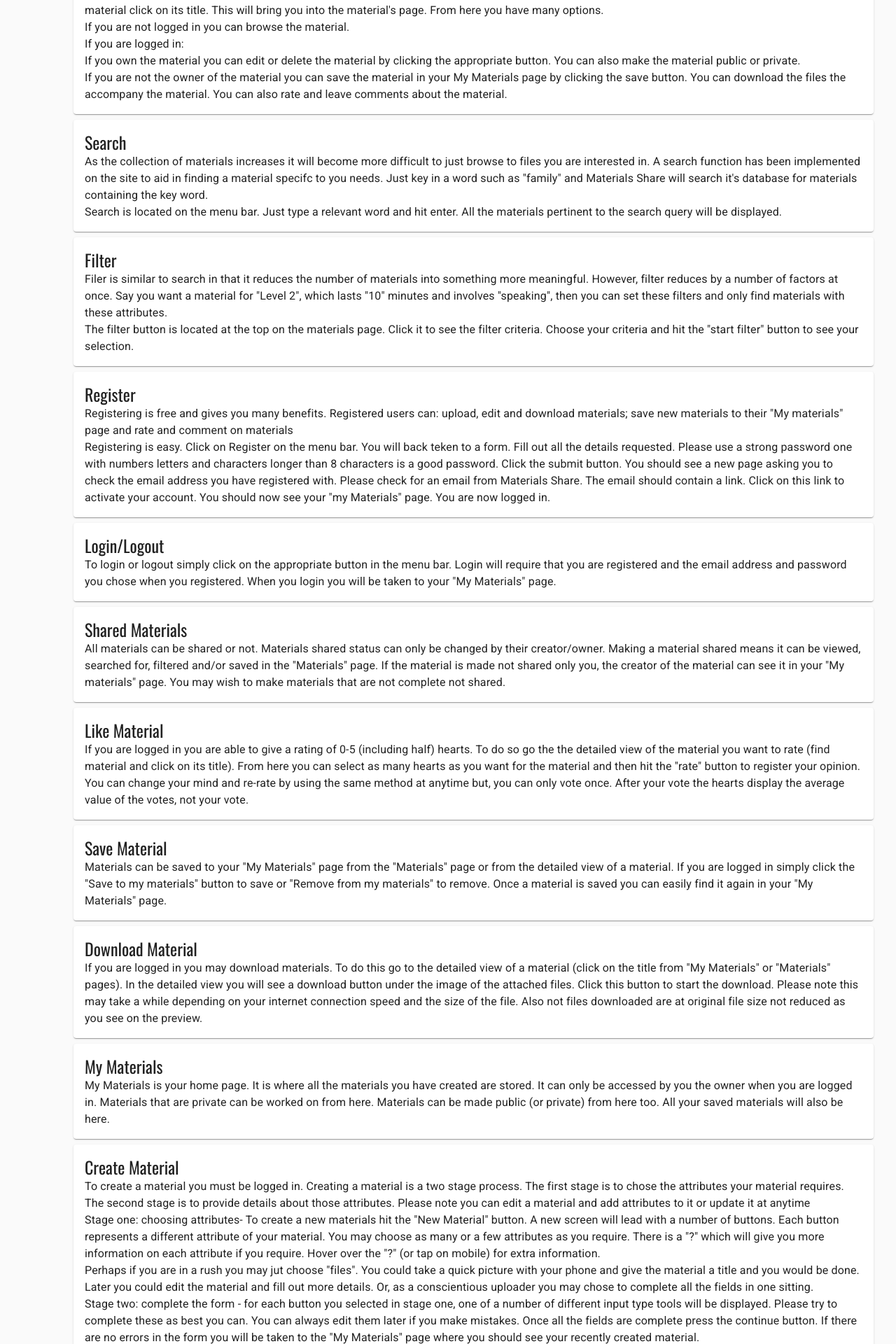
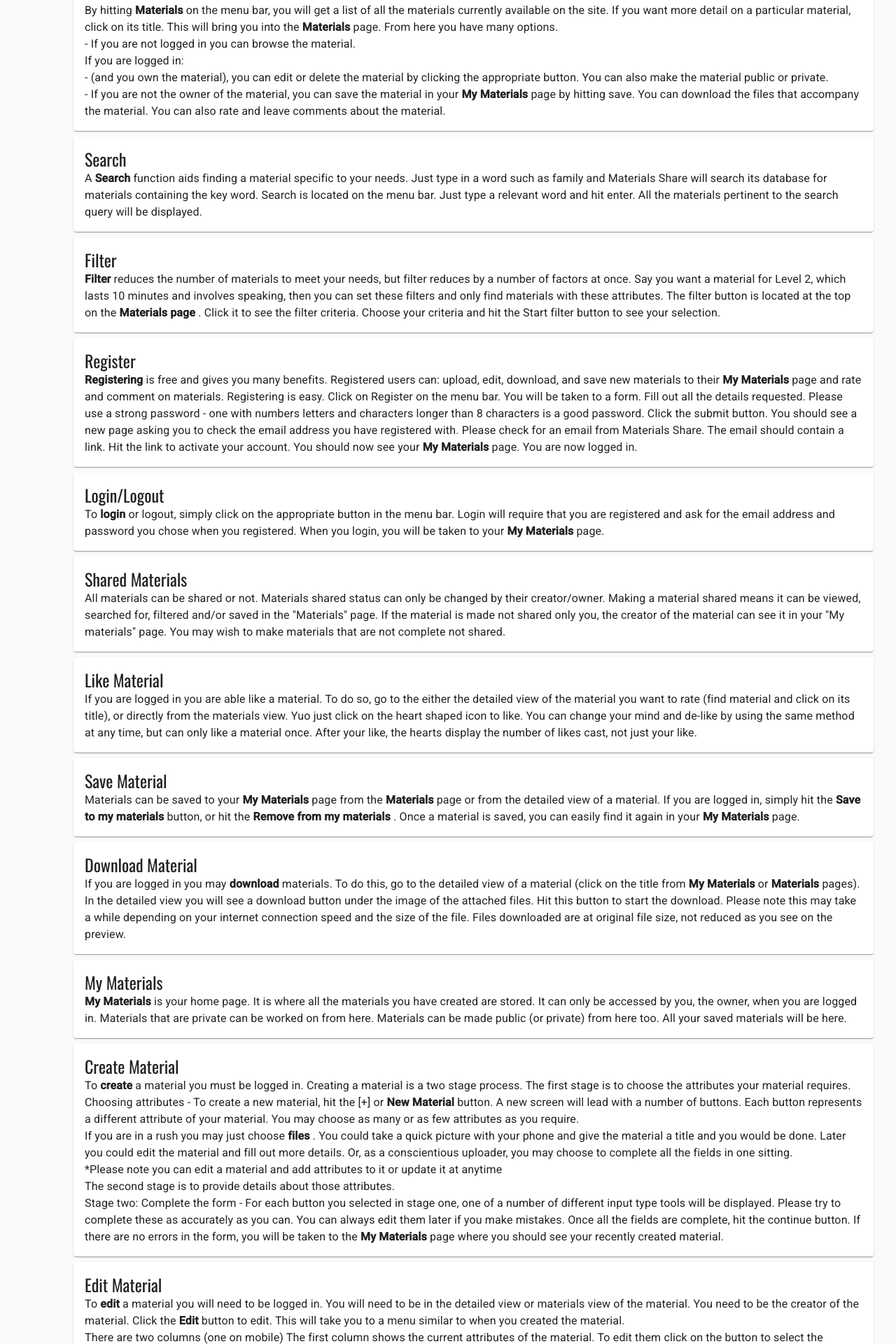
Before and after one commit to barooahn/Materials-Share-JS, a React (Create React App) app in the folder client/: page /help in a window 1280 px wide. Shown: the part 860-2780 px from the top of the page at 70% size. Built offline with nearby package versions, Linux system fonts and the light colour scheme.

Commit message:
updated help page

```diff
--- a/client/src/components/Help.jsx
+++ b/client/src/components/Help.jsx
@@ -14,7 +14,6 @@ const useStyles = makeStyles((theme) => ({
     flexGrow: 1,
     overflow: "hidden",
     padding: theme.spacing(0, 1),
-
   },
 
   paper: {
@@ -27,7 +26,6 @@ const useStyles = makeStyles((theme) => ({
   },
 }));
 
-
 const Help = () => {
   const [anchorEl, setAnchorEl] = React.useState(null);
 
@@ -38,7 +36,6 @@ const Help = () => {
   const handleClose = () => {
     setAnchorEl(null);
   };
-
 
   const classes = useStyles();
   return (
@@ -153,8 +150,8 @@ const Help = () => {
             </Typography>
 
             <Typography variant="body1" className="spacedBodyText">
-              After registering and verifying your email address you should be
-              logged in, if not <Link href="#login">Login</Link>.
+              After registering and verifying your email address, you should be
+              logged in, if not,<Link href="#login">Login</Link>.
             </Typography>
 
             <Typography variant="body1" className="spacedBodyText">
@@ -166,14 +163,14 @@ const Help = () => {
 
             <Typography variant="body1" className="spacedBodyText">
               If you want to find materials quickly you can
-              <Link href="#search">Search</Link> or{" "}
+              <Link href="#search">Search</Link> or
               <Link href="#filter">Filter</Link>
             </Typography>
 
             <Typography variant="body1" className="spacedBodyText">
-              Remember to click on the title or image of the material you are
-              interested in to get a detailed view -
-              <Link href="#viewmaterial">View a Material</Link>
+              Remember to hit the title or image of the material you are
+              interested in to
+              <Link href="#viewmaterial">View a Material</Link> in detail.
             </Typography>
             <Typography variant="body1" className="spacedBodyText">
               You can also <Link href="#creatematerial">Create Materials</Link>{" "}
@@ -193,21 +190,23 @@ const Help = () => {
 
             <Typography variant="body1" className="spacedBodyText">
               The menu bar is located at the top of the screen. It looks
-              different on mobile and is not visible to begin with. On mobile
-              you have to hit the icon in the top right hand corner with three
-              bars on it to open the menu. See the pictures for both desktop and
-              mobile menu bars.
+              different on mobile and is not visible to begin with.
+            </Typography>
+            <Typography variant="body1" className="spacedBodyText">
+              On mobile you have to hit the icon in the top right hand corner
+              with three bars on it to open the menu. See the pictures for both
+              desktop and mobile menu bars.
             </Typography>
 
             <Typography variant="body1" className="spacedBodyText">
               The menu is like a navigation panel. It allows you to see
-              different areas of Materials Share. You are now in the Start Here
+              different areas of <em>Materials Share</em>. You are now in the
+              <b> Start Here </b>
               area. Have a look at the other areas you can visit. We will take a
-              look at each in more detail further down the page.
+              look at each in more detail below.
             </Typography>
-
             <Typography variant="body1" className="spacedBodyText">
-              Click or tap on any menu item to go to that page.
+              Hit any menu item to go to that page.
             </Typography>
           </Paper>
           <Paper className={classes.paper}>
@@ -216,15 +215,15 @@ const Help = () => {
             </Typography>
 
             <Typography variant="body1" className="spacedBodyText">
-              The materials page is where you view all materials created and
-              currently shared
+              The <b> Materials </b> page is where you view all materials
+              created and currently shared.
             </Typography>
 
             <Typography variant="body1" className="spacedBodyText">
-              The materials page gives you brief information about each
+              The <b> Materials </b> page gives you brief information about each
               material, such as: title, objective, level, the textbook it can be
-              used with and a picture of files associated with the material. You
-              can click on any material to get the full details.
+              used with, and a picture of files associated with the material.
+              Hit any material to get the full details.
             </Typography>
           </Paper>
           <Paper className={classes.paper}>
@@ -233,15 +232,15 @@ const Help = () => {
             </Typography>
 
             <Typography variant="body1" className="spacedBodyText">
-              By clicking Materials button on the menu bar you will get a list
+              By hitting <b> Materials </b> on the menu bar, you will get a list
               of all the materials currently available on the site. If you want
-              more detail on a particular material click on its title. This will
-              bring you into the material's page. From here you have many
-              options.
+              more detail on a particular material, click on its title. This
+              will bring you into the <b> Materials </b> page. From here you
+              have many options.
             </Typography>
 
             <Typography variant="body1" className="spacedBodyText">
-              If you are not logged in you can browse the material.
+              - If you are not logged in you can browse the material.
             </Typography>
 
             <Typography variant="body1" className="spacedBodyText">
@@ -249,16 +248,16 @@ const Help = () => {
             </Typography>
 
             <Typography variant="body1" className="spacedBodyText">
-              If you own the material you can edit or delete the material by
-              clicking the appropriate button. You can also make the material
+              - (and you own the material), you can edit or delete the material
+              by clicking the appropriate button. You can also make the material
               public or private.
             </Typography>
 
             <Typography variant="body1" className="spacedBodyText">
-              If you are not the owner of the material you can save the material
-              in your My Materials page by clicking the save button. You can
-              download the files the accompany the material. You can also rate
-              and leave comments about the material.
+              - If you are not the owner of the material, you can save the
+              material in your <b> My Materials </b> page by hitting save. You
+              can download the files that accompany the material. You can also
+              rate and leave comments about the material.
             </Typography>
           </Paper>
           <Paper className={classes.paper}>
@@ -267,15 +266,9 @@ const Help = () => {
             </Typography>
 
             <Typography variant="body1" className="spacedBodyText">
-              As the collection of materials increases it will become more
-              difficult to just browse to files you are interested in. A search
-              function has been implemented on the site to aid in finding a
-              material specifc to you needs. Just key in a word such as "family"
-              and Materials Share will search it's database for materials
-              containing the key word.
-            </Typography>
-
-            <Typography variant="body1" className="spacedBodyText">
+              A <b> Search </b> function aids finding a material specific to
+              your needs. Just type in a word such as family and Materials Share
+              will search its database for materials containing the key word.
               Search is located on the menu bar. Just type a relevant word and
               hit enter. All the materials pertinent to the search query will be
               displayed.
@@ -287,17 +280,14 @@ const Help = () => {
             </Typography>
 
             <Typography variant="body1" className="spacedBodyText">
-              Filer is similar to search in that it reduces the number of
-              materials into something more meaningful. However, filter reduces
-              by a number of factors at once. Say you want a material for "Level
-              2", which lasts "10" minutes and involves "speaking", then you can
-              set these filters and only find materials with these attributes.
-            </Typography>
-
-            <Typography variant="body1" className="spacedBodyText">
-              The filter button is located at the top on the materials page.
-              Click it to see the filter criteria. Choose your criteria and hit
-              the "start filter" button to see your selection.
+              <b> Filter </b> reduces the number of materials to meet your
+              needs, but filter reduces by a number of factors at once. Say you
+              want a material for Level 2, which lasts 10 minutes and involves
+              speaking, then you can set these filters and only find materials
+              with these attributes. The filter button is located at the top on
+              the <b> Materials page </b>. Click it to see the filter criteria.
+              Choose your criteria and hit the Start filter button to see your
+              selection.
             </Typography>
           </Paper>
           <Paper className={classes.paper}>
@@ -306,21 +296,18 @@ const Help = () => {
             </Typography>
 
             <Typography variant="body1" className="spacedBodyText">
-              Registering is free and gives you many benefits. Registered users
-              can: upload, edit and download materials; save new materials to
-              their "My materials" page and rate and comment on materials
-            </Typography>
-
-            <Typography variant="body1" className="spacedBodyText">
-              Registering is easy. Click on Register on the menu bar. You will
-              back teken to a form. Fill out all the details requested. Please
-              use a strong password one with numbers letters and characters
-              longer than 8 characters is a good password. Click the submit
-              button. You should see a new page asking you to check the email
-              address you have registered with. Please check for an email from
-              Materials Share. The email should contain a link. Click on this
-              link to activate your account. You should now see your "my
-              Materials" page. You are now logged in.
+              <b> Registering </b> is free and gives you many benefits.
+              Registered users can: upload, edit, download, and save new
+              materials to their <b> My Materials </b> page and rate and comment
+              on materials. Registering is easy. Click on Register on the menu
+              bar. You will be taken to a form. Fill out all the details
+              requested. Please use a strong password - one with numbers letters
+              and characters longer than 8 characters is a good password. Click
+              the submit button. You should see a new page asking you to check
+              the email address you have registered with. Please check for an
+              email from Materials Share. The email should contain a link. Hit
+              the link to activate your account. You should now see your
+              <b> My Materials </b> page. You are now logged in.
             </Typography>
           </Paper>
           <Paper className={classes.paper}>
@@ -329,10 +316,11 @@ const Help = () => {
             </Typography>
 
             <Typography variant="body1" className="spacedBodyText">
-              To login or logout simply click on the appropriate button in the
-              menu bar. Login will require that you are registered and the email
-              address and password you chose when you registered. When you login
-              you will be taken to your "My Materials" page.
+              To <b> login </b> or logout, simply click on the appropriate
+              button in the menu bar. Login will require that you are registered
+              and ask for the email address and password you chose when you
+              registered. When you login, you will be taken to your
+              <b> My Materials </b> page.
             </Typography>
           </Paper>
           <Paper className={classes.paper}>
@@ -355,14 +343,13 @@ const Help = () => {
             </Typography>
 
             <Typography variant="body1" className="spacedBodyText">
-              If you are logged in you are able to give a rating of 0-5
-              (including half) hearts. To do so go the the detailed view of the
-              material you want to rate (find material and click on its title).
-              From here you can select as many hearts as you want for the
-              material and then hit the "rate" button to register your opinion.
-              You can change your mind and re-rate by using the same method at
-              anytime but, you can only vote once. After your vote the hearts
-              display the average value of the votes, not your vote.
+              If you are logged in you are able like a material. To do so, go to
+              the either the detailed view of the material you want to rate
+              (find material and click on its title), or directly from the
+              materials view. Yuo just click on the heart shaped icon to like.
+              You can change your mind and de-like by using the same method at
+              any time, but can only like a material once. After your like, the
+              hearts display the number of likes cast, not just your like.
             </Typography>
           </Paper>
           <Paper className={classes.paper}>
@@ -371,11 +358,12 @@ const Help = () => {
             </Typography>
 
             <Typography variant="body1" className="spacedBodyText">
-              Materials can be saved to your "My Materials" page from the
-              "Materials" page or from the detailed view of a material. If you
-              are logged in simply click the "Save to my materials" button to
-              save or "Remove from my materials" to remove. Once a material is
-              saved you can easily find it again in your "My Materials" page.
+              Materials can be saved to your <b> My Materials </b> page from the
+              <b> Materials </b> page or from the detailed view of a material.
+              If you are logged in, simply hit the <b> Save to my materials </b>{" "}
+              button, or hit the
+              <b> Remove from my materials </b>. Once a material is saved, you
+              can easily find it again in your <b> My Materials </b> page.
             </Typography>
           </Paper>
           <Paper className={classes.paper}>
@@ -389,14 +377,14 @@ const Help = () => {
             </Typography>
 
             <Typography variant="body1" className="spacedBodyText">
-              If you are logged in you may download materials. To do this go to
-              the detailed view of a material (click on the title from "My
-              Materials" or "Materials" pages). In the detailed view you will
-              see a download button under the image of the attached files. Click
-              this button to start the download. Please note this may take a
-              while depending on your internet connection speed and the size of
-              the file. Also not files downloaded are at original file size not
-              reduced as you see on the preview.
+              If you are logged in you may <b> download </b> materials. To do
+              this, go to the detailed view of a material (click on the title
+              from <b> My Materials </b> or <b> Materials </b> pages). In the
+              detailed view you will see a download button under the image of
+              the attached files. Hit this button to start the download. Please
+              note this may take a while depending on your internet connection
+              speed and the size of the file. Files downloaded are at original
+              file size, not reduced as you see on the preview.
             </Typography>
           </Paper>
           <Paper className={classes.paper}>
@@ -405,11 +393,11 @@ const Help = () => {
             </Typography>
 
             <Typography variant="body1" className="spacedBodyText">
-              My Materials is your home page. It is where all the materials you
-              have created are stored. It can only be accessed by you the owner
-              when you are logged in. Materials that are private can be worked
-              on from here. Materials can be made public (or private) from here
-              too. All your saved materials will also be here.
+              <b> My Materials </b> is your home page. It is where all the
+              materials you have created are stored. It can only be accessed by
+              you, the owner, when you are logged in. Materials that are private
+              can be worked on from here. Materials can be made public (or
+              private) from here too. All your saved materials will be here.
             </Typography>
           </Paper>
           <Paper className={classes.paper}>
@@ -423,39 +411,42 @@ const Help = () => {
             </Typography>
 
             <Typography variant="body1" className="spacedBodyText">
-              To create a material you must be logged in. Creating a material is
-              a two stage process. The first stage is to chose the attributes
-              your material requires. The second stage is to provide details
-              about those attributes. Please note you can edit a material and
-              add attributes to it or update it at anytime
+              To <b>create </b> a material you must be logged in. Creating a
+              material is a two stage process. The first stage is to choose the
+              attributes your material requires.
             </Typography>
 
             <Typography variant="body1" className="spacedBodyText">
-              Stage one: choosing attributes- To create a new materials hit the
-              "New Material" button. A new screen will lead with a number of
-              buttons. Each button represents a different attribute of your
-              material. You may choose as many or a few attributes as you
-              require. There is a "?" which will give you more information on
-              each attribute if you require. Hover over the "?" (or tap on
-              mobile) for extra information.
+              Choosing attributes - To create a new material, hit the [+] or{" "}
+              <b> New Material </b> button. A new screen will lead with a number
+              of buttons. Each button represents a different attribute of your
+              material. You may choose as many or as few attributes as you
+              require.
             </Typography>
 
             <Typography variant="body1" className="spacedBodyText">
-              Perhaps if you are in a rush you may jut choose "files". You could
+              If you are in a rush you may just choose <b> files </b>. You could
               take a quick picture with your phone and give the material a title
               and you would be done. Later you could edit the material and fill
-              out more details. Or, as a conscientious uploader you may chose to
-              complete all the fields in one sitting.
+              out more details. Or, as a conscientious uploader, you may choose
+              to complete all the fields in one sitting.
+            </Typography>
+            <Typography variant="body1" className="spacedBodyText">
+              *Please note you can edit a material and add attributes to it or
+              update it at anytime
+            </Typography>
+            <Typography variant="body1" className="spacedBodyText">
+              The second stage is to provide details about those attributes.
             </Typography>
 
             <Typography variant="body1" className="spacedBodyText">
-              Stage two: complete the form - for each button you selected in
+              Stage two: Complete the form - For each button you selected in
               stage one, one of a number of different input type tools will be
-              displayed. Please try to complete these as best you can. You can
-              always edit them later if you make mistakes. Once all the fields
-              are complete press the continue button. If there are no errors in
-              the form you will be taken to the "My Materials" page where you
-              should see your recently created material.
+              displayed. Please try to complete these as accurately as you can.
+              You can always edit them later if you make mistakes. Once all the
+              fields are complete, hit the continue button. If there are no
+              errors in the form, you will be taken to the <b> My Materials </b>{" "}
+              page where you should see your recently created material.
             </Typography>
           </Paper>
           <Paper className={classes.paper}>
@@ -464,10 +455,11 @@ const Help = () => {
             </Typography>
 
             <Typography variant="body1" className="spacedBodyText">
-              To edit a material you will need to be logged in. You will need to
-              be in the detailed view of the material. You need to be the
-              creator of the material. Click the "Edit" button to edit. This
-              will take you to a menu similar to when you created the material.
+              To <b> edit </b> a material you will need to be logged in. You
+              will need to be in the detailed view or materials view of the
+              material. You need to be the creator of the material. Click the{" "}
+              <b> Edit </b> button to edit. This will take you to a menu similar
+              to when you created the material.
             </Typography>
 
             <Typography variant="body1" className="spacedBodyText">
@@ -484,7 +476,7 @@ const Help = () => {
               click the "continue" button at the bottom of the screen. This will
               take you to the form for making you edits. Once you have completed
               the form click continue to finish. You will be taken back to your
-              "My Materials" page where you will see the edited material.
+              <b> My Materials </b> page where you will see the edited material.
             </Typography>
           </Paper>
           <Paper className={classes.paper}>
@@ -493,13 +485,11 @@ const Help = () => {
             </Typography>
 
             <Typography variant="body1" className="spacedBodyText">
-              If you wish to print any material you can press the "CTRL" + "p"
-              on your keyboard. This will open the print service of your browser
-              where you will see a modified version of the material designed for
-              print. Follow the instructions for printing. Please note with
-              attached files it is highly recommended to download these files
-              and then print off. Low quality images are used for fast load
-              times on the website.
+              If you wish to print any material you can press the print icon in
+              the detailed view or press CTRL + P on your keyboard. This will
+              open the print service of your browser where you will see a
+              modified version of the material designed for print. Follow the
+              instructions for printing.
             </Typography>
           </Paper>
         </Grid>
```
